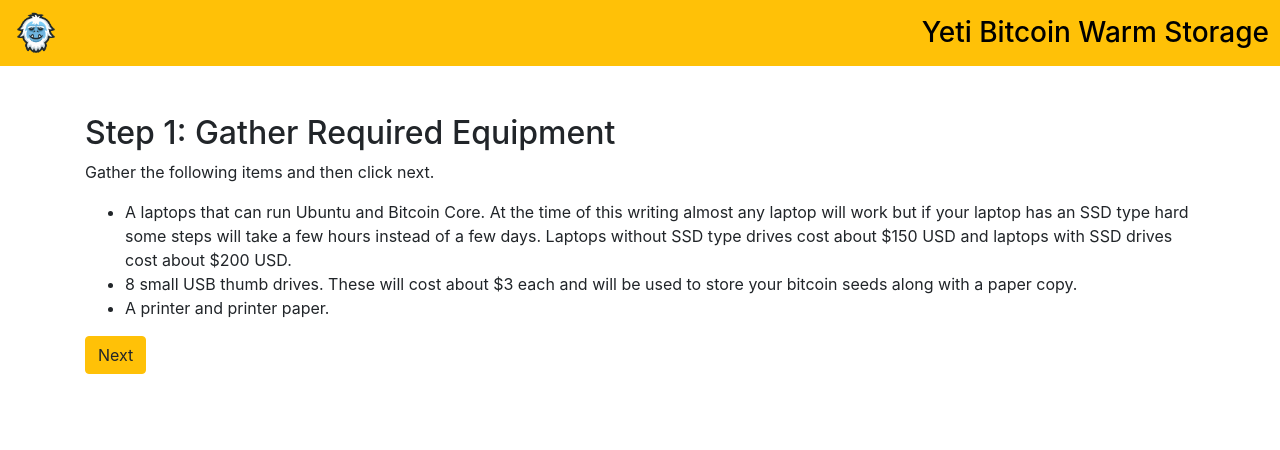
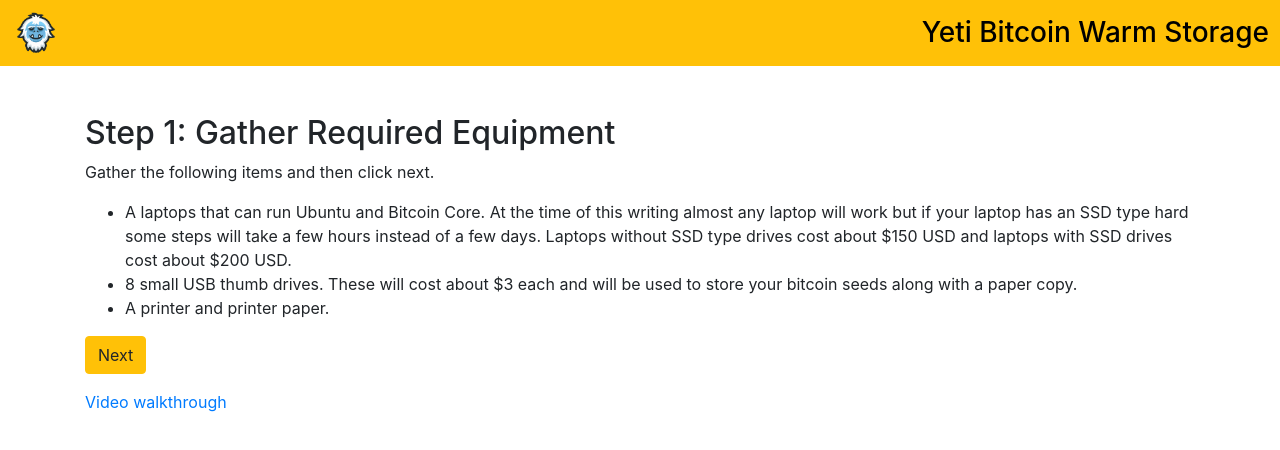
Before and after one commit to JWWeatherman/yetihosted, a Vue app: page /Warm/step1 in a window 1280 px wide. Shown: the top 450 px of the page. Built offline with nearby package versions, Linux system fonts and the light colour scheme; what vue-default-value would draw is missing.

Commit message:
added warm video walkthrough

```diff
--- a/src/components/YetiColdStartup5.vue
+++ b/src/components/YetiColdStartup5.vue
@@ -2,7 +2,7 @@
   <div>
     <navbarcold></navbarcold>
     <div class="container" style="margin-top: 3rem;">
-      <h2>Step 6: Start Yeti on your <b>Primary</b> Laptop.</h2>
+      <h2>Step 5: Start Yeti on your <b>Primary</b> Laptop.</h2>
       <ol>
           <li>Click <b>Copy</b> to copy the text below this line.</li>
           <div style="width:75%;" class="input-group mb-3 mt-3">
--- a/src/components/YetiWarmStartup1.vue
+++ b/src/components/YetiWarmStartup1.vue
@@ -10,6 +10,8 @@
             <li>A printer and printer paper.</li>
         </ul>
       <input v-on:click="click" class="btn btn-warning" type="submit" id="next" value="Next">
+      <p></p>
+      <p style="color:light-gray;"><a href="https://www.youtube.com/watch?v=n3bC41n6J2M">Video walkthrough</a></p>
     </div>
   </div>
 </template>
```
Also changed, not shown: 1 other file (tests, documents, lock files or other folders).
